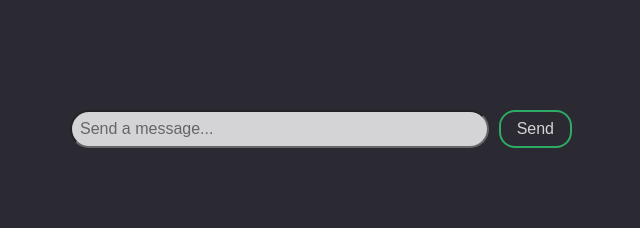
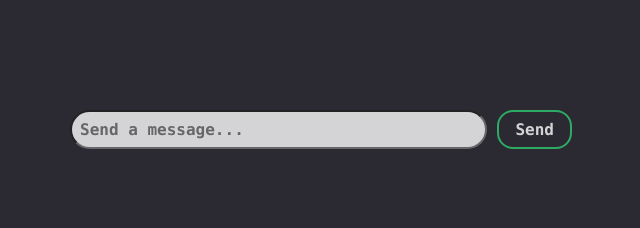
Before and after one commit to ctstolfa/SocialMatcherForGamers, a Django app: a page that uses SMG/templates/message.html in a window 1280 px wide. Shown: the part 572-800 px from the top of the page, without its empty margins (324-964 px from the left). Run offline with Django 4.2, Linux system fonts and the light colour scheme; the visitor is signed in with stand-in values (Sample User, id 1); data comes from the database, SQL or seed files in the repository; data that the repository does not hold is empty.

Commit message:
Added Style across connections message profile and search

```diff
--- a/SMG/templates/connectionsPage.html
+++ b/SMG/templates/connectionsPage.html
@@ -117,7 +117,7 @@
     }
 
     .friend li:nth-child(9) {
-        padding: 0 0 2% 0;
+        padding: 0;
         font-weight: normal;
     }
 
@@ -135,6 +135,7 @@
         display: inline-block;
         font-size: 16px;
         font-family: "Bitstream Vera Sans Mono", Monaco, "Courier New", Courier, monospace;
+        font-weight: bold;
         border-radius: 24px;
         transition: 0.25s;
     }
--- a/SMG/templates/message.html
+++ b/SMG/templates/message.html
@@ -65,6 +65,8 @@
         padding-left: 0.5em;
         padding-right: 0.5em;
         font-size: 1em;
+        font-family: "Bitstream Vera Sans Mono", Monaco, "Courier New", Courier, monospace;
+        font-weight: bold;
     }
 
     #send button {
@@ -72,6 +74,8 @@
         margin-top: 0;
         margin-bottom: 0;
         font-size: 1em;
+        font-family: "Bitstream Vera Sans Mono", Monaco, "Courier New", Courier, monospace;
+        font-weight: bold;
     }
 </style>
 {% endblock %}
--- a/SMG/templates/search.html
+++ b/SMG/templates/search.html
@@ -15,6 +15,8 @@
     }
 
     .search-bar-input, .search-button {
+        font-family: "Bitstream Vera Sans Mono", Monaco, "Courier New", Courier, monospace;
+        font-weight: bold;
         border: 2px darkslategray solid;
         border-radius: 5em;
         text-align: center;
```
Also changed, not shown: SMG/templates/profile.html (+5 -3 lines).
